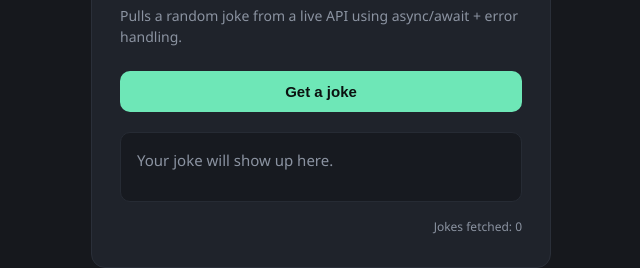
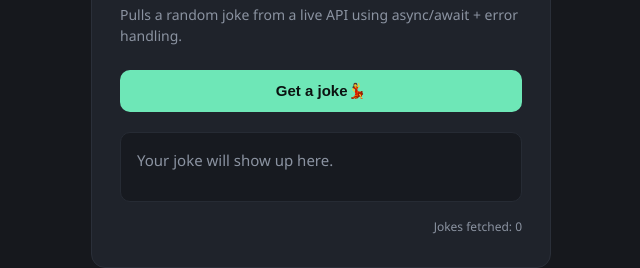
Before and after one commit to F3anny/gym-git-basics, a plain HTML site: page index.html in a window 1280 px wide. Shown: the part 316-584 px from the top of the page, 319-959 px from the left. Drawn offline with Linux system fonts and the light colour scheme.

```diff
--- a/index.html
+++ b/index.html
@@ -12,7 +12,7 @@
     <h1>Need a laugh?🤣</h1>
     <p class="subtitle">Pulls a random joke from a live API using async/await + error handling.</p>
 
-    <button id="jokeBtn">Get a joke</button>
+    <button id="jokeBtn">Get a joke💃</button>
 
     <div id="result" class="result" aria-live="polite">
       <p class="placeholder">Your joke will show up here.</p>
```
Also changed, not shown: contact.html (+1 -0 lines).
